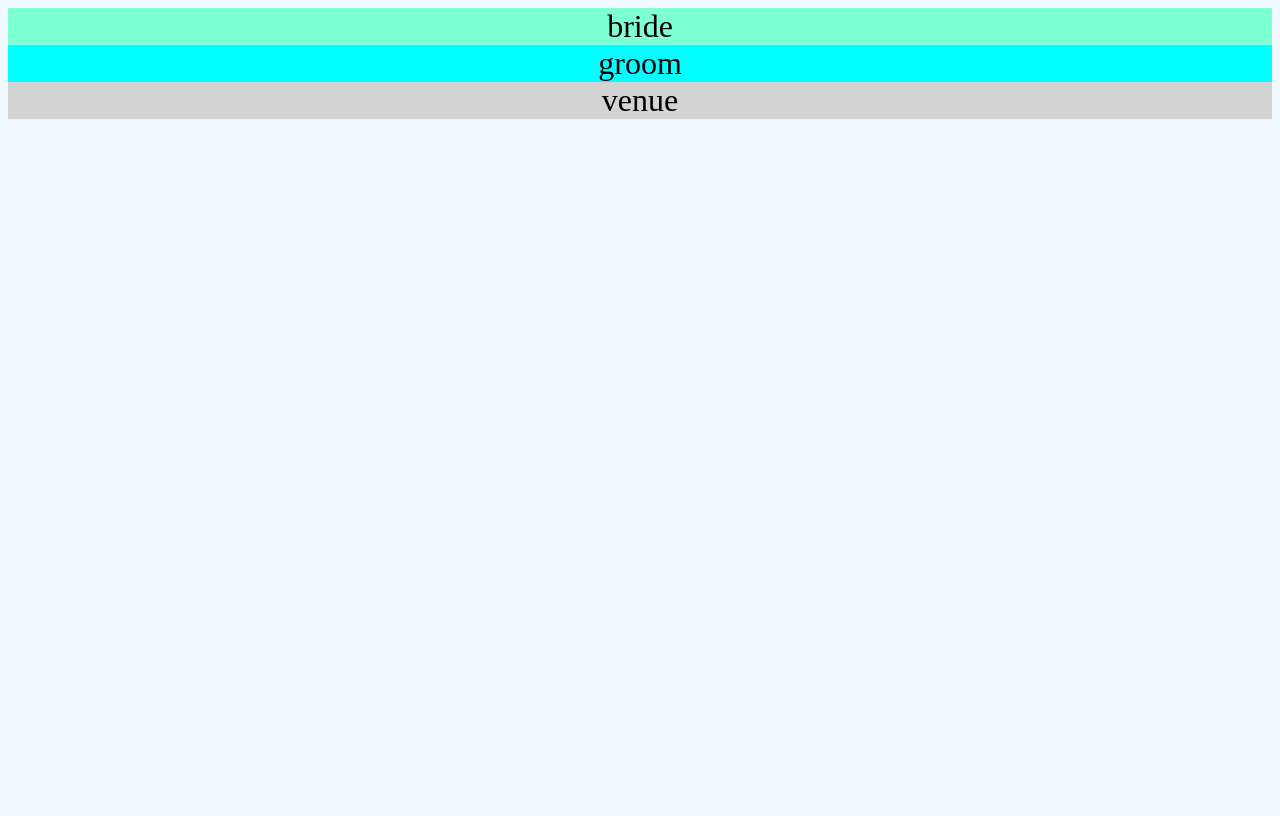
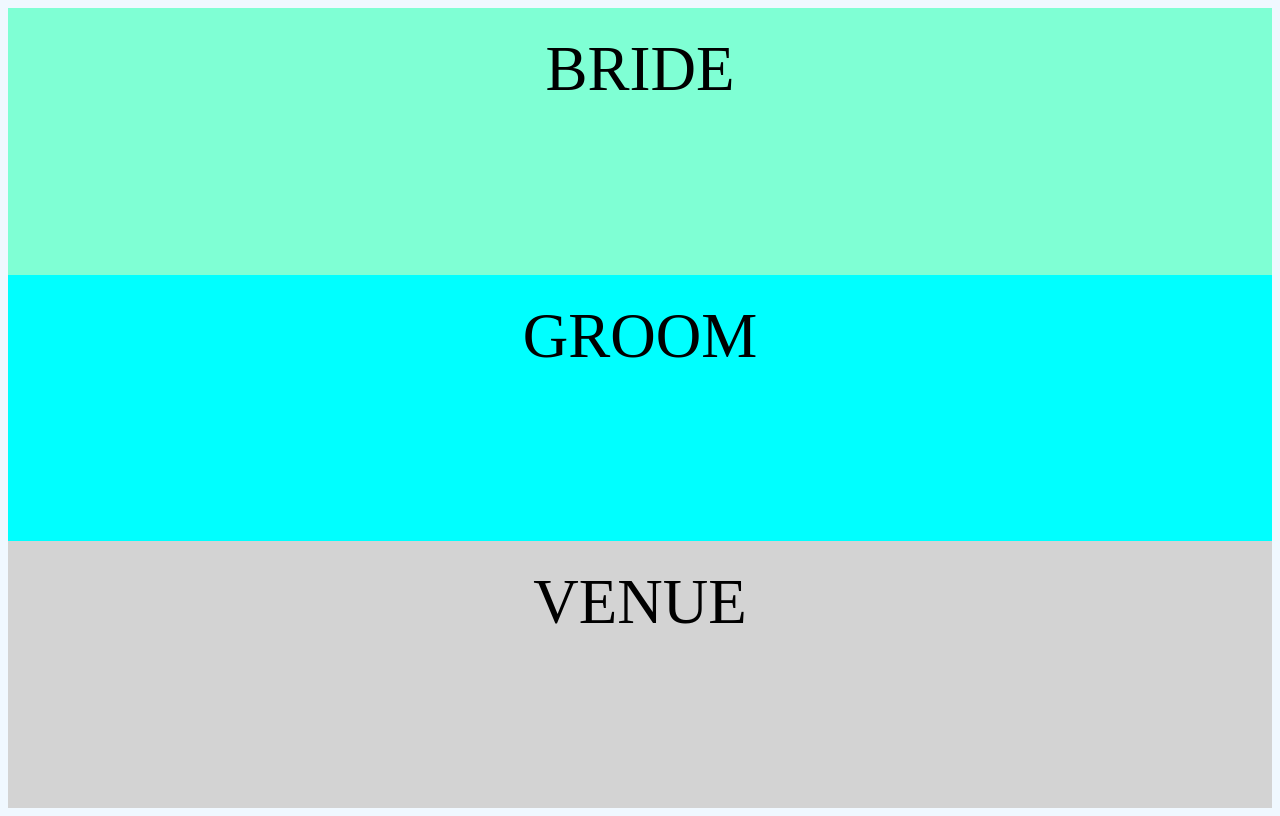
Before and after one commit to Funnyguy18/weddinginvitation, a plain HTML site: page index.html in a window 1280 px wide. Drawn offline with Linux system fonts and the light colour scheme; files that its build step writes are made by us from their sources.

Commit message:
Update index.css

```diff
--- a/index.css
+++ b/index.css
@@ -4,9 +4,14 @@ body {
 }
 a {
     text-decoration: none;
-    font-size: 32px;
     display: block;
     color: black;
+    font-size: 90px;
+}
+.body {
+    display: flex;
+    flex-direction: column;
+    min-height: 100vh;
 }
 .h1 {
 
@@ -14,13 +19,19 @@ a {
 
 .bride {
     background-color: aquamarine;
-    height: 33.33%;
+    display: block;
+    flex-grow: 1;
+    font-variant: all-petite-caps;
 }
 .groom {
     background-color: aqua;
-    height: 33.33%;
+    display: block;
+    flex-grow: 1;
+    font-variant: all-petite-caps;
 }
 .venue {
-    background-color: lightgrey;
-    height: 33.33%;
+    background-color: lightgray;
+    display: block;
+    flex-grow: 1;
+    font-variant: all-petite-caps;
 }
```
